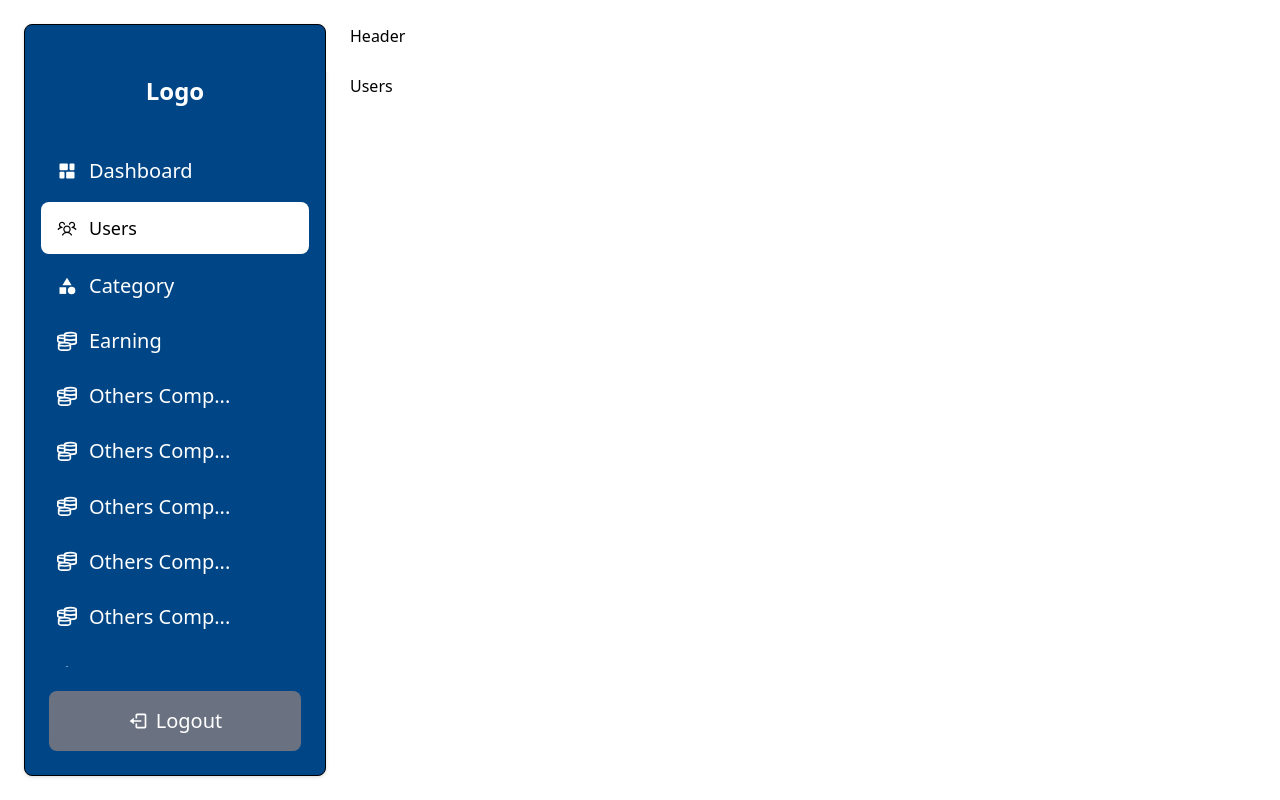
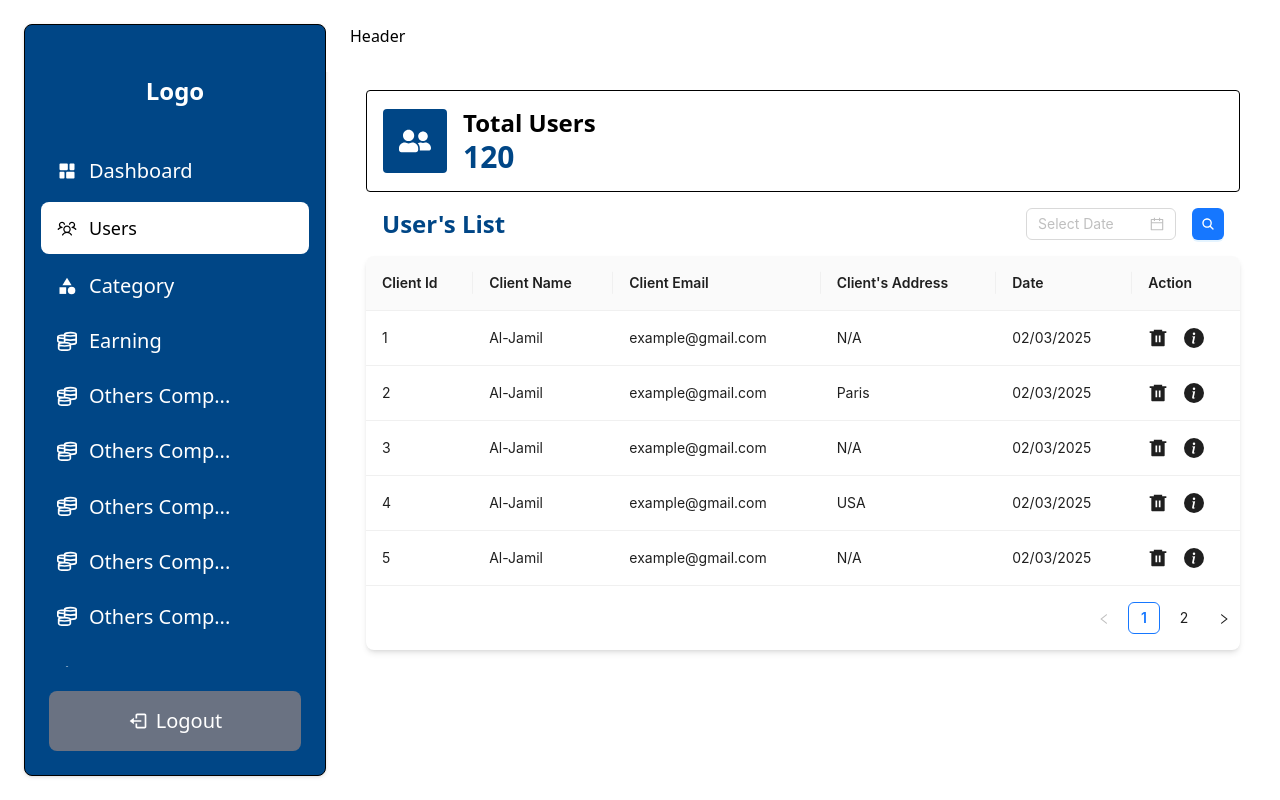
Before and after one commit to shejanNizam/react-admin-dashboard, a React (Vite) app: page /users in a window 1280 px wide. Built offline with nearby package versions, Linux system fonts and the light colour scheme.

Commit message:
demo user list add

```diff
--- a/src/pages/Users/Users.tsx
+++ b/src/pages/Users/Users.tsx
@@ -1,3 +1,270 @@
+import { Button, DatePicker, Modal, Table } from "antd";
+import { useState } from "react";
+import { BsInfoCircleFill } from "react-icons/bs";
+import { FaUserFriends } from "react-icons/fa";
+import { IoSearch } from "react-icons/io5";
+import { RiDeleteBin6Fill } from "react-icons/ri";
+
 export default function Users() {
-  return <div>Users</div>;
+  const [page, setPage] = useState(1);
+  const [date, setDate] = useState("");
+  const [isModalOpen, setIsModalOpen] = useState(false);
+  const [selectedClient, setSelectedClient] = useState(null);
+  const [isDeleteModalOpen, setIsDeleteModalOpen] = useState(false);
+
+  const data = [
+    {
+      key: "1",
+      name: "Al-Jamil",
+      email: "example@gmail.com",
+      address: "N/A",
+      date: "02/03/2025",
+      action: "A",
+      phone: "**** **** ****545",
+    },
+    {
+      key: "2",
+      name: "Al-Jamil",
+      email: "example@gmail.com",
+      address: "Paris",
+      date: "02/03/2025",
+      action: "B",
+      phone: "**** **** ****546",
+    },
+    {
+      key: "3",
+      name: "Al-Jamil",
+      email: "example@gmail.com",
+      address: "N/A",
+      date: "02/03/2025",
+      action: "C",
+      phone: "**** **** ****547",
+    },
+    {
+      key: "4",
+      name: "Al-Jamil",
+      email: "example@gmail.com",
+      address: "USA",
+      date: "02/03/2025",
+      action: "D",
+      phone: "**** **** ****548",
+    },
+    {
+      key: "5",
+      name: "Al-Jamil",
+      email: "example@gmail.com",
+      address: "N/A",
+      date: "02/03/2025",
+      action: "E",
+      phone: "**** **** ****549",
+    },
+    {
+      key: "6",
+      name: "Shakib",
+      email: "example@gmail.com",
+      address: "Paris",
+      date: "10-22-2024",
+      action: "F",
+      phone: "**** **** ****545",
+    },
+  ];
+
+  const handleDateChange = (date, dateString) => {
+    setDate(dateString);
+    setPage(1);
+  };
+
+  const showDeleteModal = (record) => {
+    setSelectedClient(record);
+    setIsDeleteModalOpen(true);
+  };
+
+  const handleDelete = () => {
+    // Here you would typically make an API call to delete the client
+    console.log("Deleting client:", selectedClient);
+    setIsDeleteModalOpen(false);
+    // You would then update your data state to remove the deleted client
+  };
+
+  const showModal = (record) => {
+    setSelectedClient(record);
+    setIsModalOpen(true);
+  };
+
+  const handleOk = () => {
+    setIsModalOpen(false);
+  };
+
+  const handleCancel = () => {
+    setIsModalOpen(false);
+  };
+
+  const handleDeleteCancel = () => {
+    setIsDeleteModalOpen(false);
+  };
+
+  const columns = [
+    {
+      title: "Client Id",
+      dataIndex: "key",
+      key: "id",
+    },
+    {
+      title: "Client Name",
+      dataIndex: "name",
+      key: "name",
+    },
+    {
+      title: "Client Email",
+      dataIndex: "email",
+      key: "email",
+    },
+    {
+      title: "Client's Address",
+      dataIndex: "address",
+      key: "address",
+    },
+    {
+      title: "Date",
+      dataIndex: "date",
+      key: "date",
+    },
+    {
+      title: "Action",
+      key: "action",
+      render: (_, record) => (
+        <div className="flex gap-4">
+          <button onClick={() => showDeleteModal(record)} className="">
+            <RiDeleteBin6Fill size={20} />
+          </button>
+          <button onClick={() => showModal(record)} className="">
+            <BsInfoCircleFill size={20} />
+          </button>
+        </div>
+      ),
+    },
+  ];
+
+  return (
+    <div className="container mx-auto p-4">
+      <div className="border rounded flex justify-start items-center gap-4 p-4">
+        <div className="bg-primary p-4 rounded text-white">
+          <FaUserFriends size={32} />
+        </div>
+        <div>
+          <p className=" text-2xl font-semibold "> Total Users </p>
+          <p className="text-3xl text-primary font-bold">{"120"}</p>
+        </div>
+      </div>
+      {/* below con tent */}
+      <div className="flex justify-between items-center p-4">
+        <h3 className="text-2xl text-primary font-semibold">User's List</h3>
+        <div className="flex justify-around gap-4">
+          <DatePicker
+            placeholder="Select Date"
+            style={{ width: "150px" }}
+            className="rounded-full"
+            onChange={handleDateChange}
+          />
+          <Button
+            className="bg-primary text-white"
+            type="primary"
+            icon={<IoSearch />}
+            onClick={() => setPage(1)}
+          />
+        </div>
+      </div>
+
+      <Table
+        columns={columns}
+        dataSource={data}
+        className="shadow-md rounded-lg "
+        pagination={{ pageSize: 5 }}
+      />
+
+      <Modal
+        title={
+          <span className="text-xl text-primary font-bold"> Client Info </span>
+        }
+        open={isModalOpen}
+        onOk={handleOk}
+        onCancel={handleCancel}
+        centered
+        footer={[
+          <div className="flex justify-center">
+            <button
+              key="ok"
+              type="primary"
+              onClick={handleOk}
+              className="bg-primary text-white rounded-full  px-20 py-2 mt-4"
+            >
+              OK
+            </button>
+          </div>,
+        ]}
+      >
+        {selectedClient && (
+          <div className="space-y-4 mt-4">
+            <div className=" flex justify-between items-center border-b-2 px-2 ">
+              <p className="font-semibold">Client Name</p>
+              <p>{selectedClient.name}</p>
+            </div>
+            <div className=" flex justify-between items-center border-b-2 px-2 ">
+              <p className="font-semibold">Client Email</p>
+              <p>{selectedClient.email}</p>
+            </div>
+            <div className=" flex justify-between items-center border-b-2 px-2 ">
+              <p className="font-semibold">Client Address</p>
+              <p>{selectedClient.address}</p>
+            </div>
+            <div className=" flex justify-between items-center border-b-2 px-2 ">
+              <p className="font-semibold">Phone Number</p>
+              <p>{selectedClient.phone}</p>
+            </div>
+            <div className=" flex justify-between items-center border-b-2 px-2 ">
+              <p className="font-semibold">Date</p>
+              <p>{selectedClient.date}</p>
+            </div>
+          </div>
+        )}
+      </Modal>
+
+      {/* Delete Confirmation Modal */}
+      <Modal
+        open={isDeleteModalOpen}
+        onCancel={handleDeleteCancel}
+        centered
+        footer={[
+          <div className="flex justify-center gap-4">
+            <button
+              key="cancel"
+              onClick={handleDeleteCancel}
+              className="border border-gray-300 rounded-full px-8 py-2 mt-4 hover:bg-gray-100"
+            >
+              Cancel
+            </button>
+            <button
+              key="delete"
+              onClick={handleDelete}
+              className="bg-red-600 text-white rounded-full px-8 py-2 mt-4 hover:bg-red-700"
+            >
+              Delete
+            </button>
+          </div>,
+        ]}
+      >
+        {selectedClient && (
+          <div className="space-y-4 mt-4 text-center">
+            <p className="text-lg">
+              Are you sure you want to delete{" "}
+              <span className="font-semibold">{selectedClient.name}</span>?
+            </p>
+            <p className="text-red-600 font-bold">
+              This action cannot be undone.
+            </p>
+          </div>
+        )}
+      </Modal>
+    </div>
+  );
 }
```
